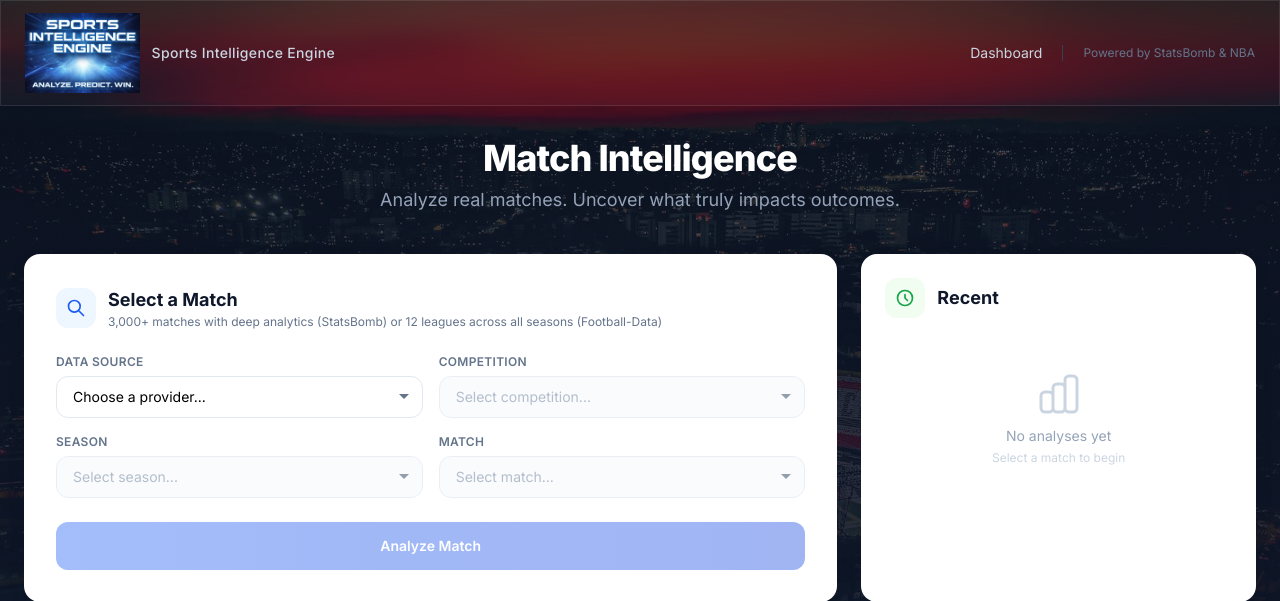
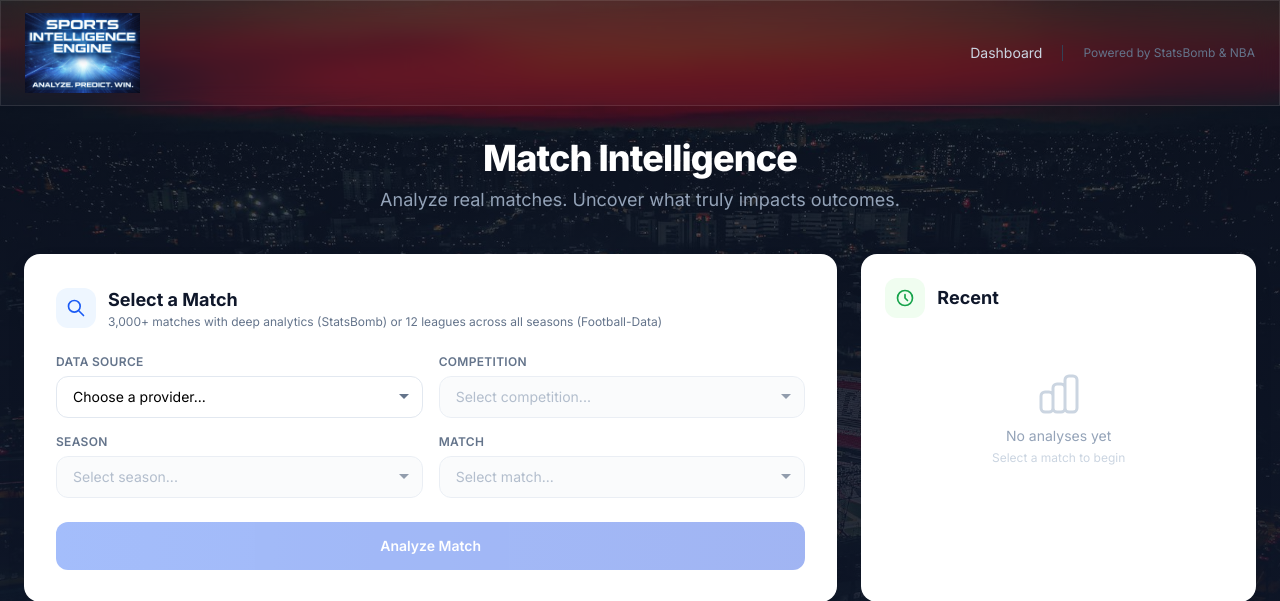
Before and after one commit to Sh-dott/sports-intelligence-engine, a FastAPI app: page / in a window 1280 px wide. Shown: the top 601 px of the page. Run offline with FastAPI, Linux system fonts and the light colour scheme; some libraries are stand-ins or nearby versions.

Commit message:
Remove subtitle text from header nav
Co-Authored-By: Claude Opus 4.6 (1M context) <noreply@anthropic.com>

```diff
--- a/templates/base.html
+++ b/templates/base.html
@@ -92,7 +92,6 @@
         <div class="max-w-[1400px] mx-auto px-6 py-3 flex items-center justify-between">
             <a href="/" class="flex items-center gap-3 group">
                 <img src="/static/logo.png" alt="SIE Logo" class="h-20 w-auto" style="mix-blend-mode: screen;">
-                <span class="text-slate-300 text-sm font-medium tracking-wide">Sports Intelligence Engine</span>
             </a>
             <div class="flex items-center gap-5 text-sm">
                 <a href="/" class="text-slate-300 hover:text-white transition">Dashboard</a>
```
